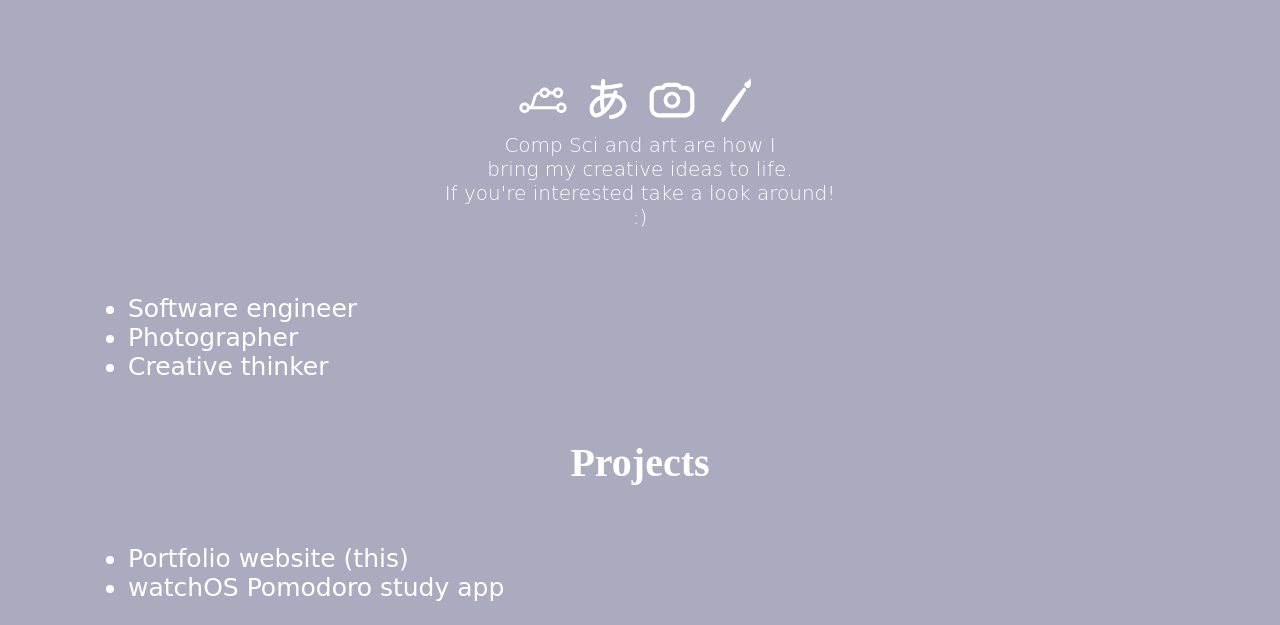
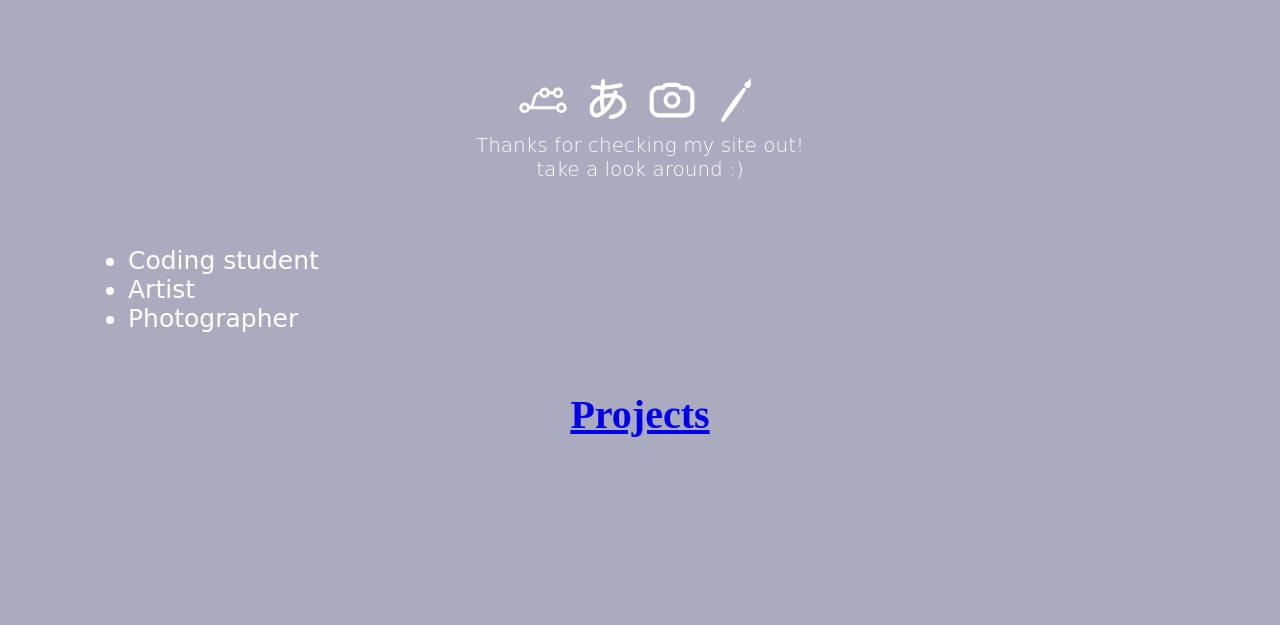
Before and after one commit to NoahV17/portfolio_website, a plain HTML site: page index.html in a window 1280 px wide. Shown: the part 327-952 px from the top of the page. After the commit the page ends 808 px from the top, so only its background shows below. Drawn offline with Linux system fonts and the light colour scheme; a web font is replaced by a local one.

Commit message:
update to main page

```diff
--- a/index.html
+++ b/index.html
@@ -45,26 +45,21 @@
         <img class="whitesvg" src="img/cam.svg" alt="camera" width=50px height=50px>
         <img class="whitesvg" src="img/art.svg" alt="art" width=50px height=50px>
         <br>
-        Comp Sci and art are how I<br>
-        bring my creative ideas to life.<br>
-        If you're interested take a look around!<br>
-        :)
+        Thanks for checking my site out!<br>
+        take a look around :)
     </p>
 </div>
 
 <div>
     <ul>
-        <li>Software engineer</li>
+        <li>Coding student</li>
+        <li>Artist</li>
         <li>Photographer</li>
-        <li>Creative thinker</li>
     </ul>
 
-    <h2>Projects</h2>
-        <ul>
-            <li>Portfolio website (this)</li>
-            <li>watchOS Pomodoro study app</li>
-        </ul>
+    <h2><a href="projects.html">Projects</a></h2>
 
+<!--
     <h2>B.S. of Computer Science from the University of Rhode Island</h2>
         <ul>
             <li>Object Oriented Programming</li>
@@ -78,7 +73,7 @@
             <li>Marketed clients through video</li>
             <li>Worked flexible shifts</li>
             <li>Managed retail electronics dept.</li>
-        </ul>
+        </ul>-->
 </div>
 
 </body>
```
